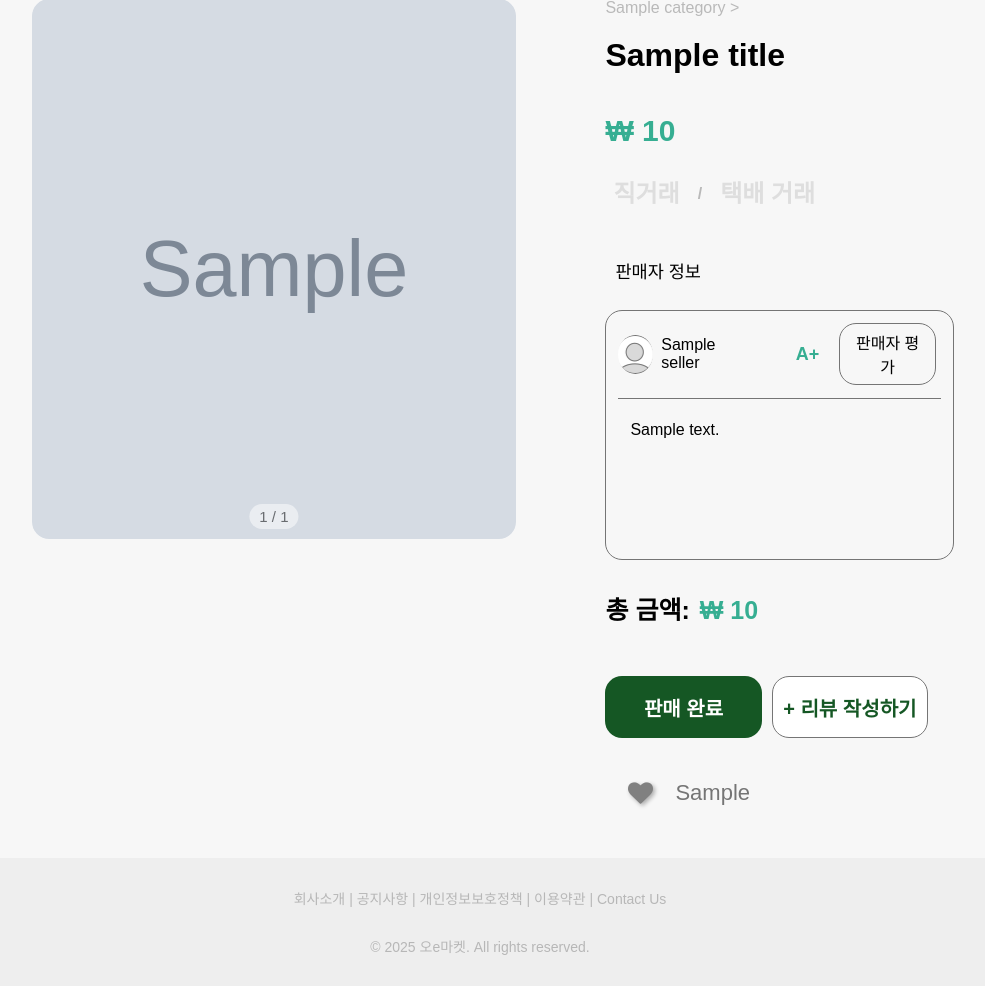
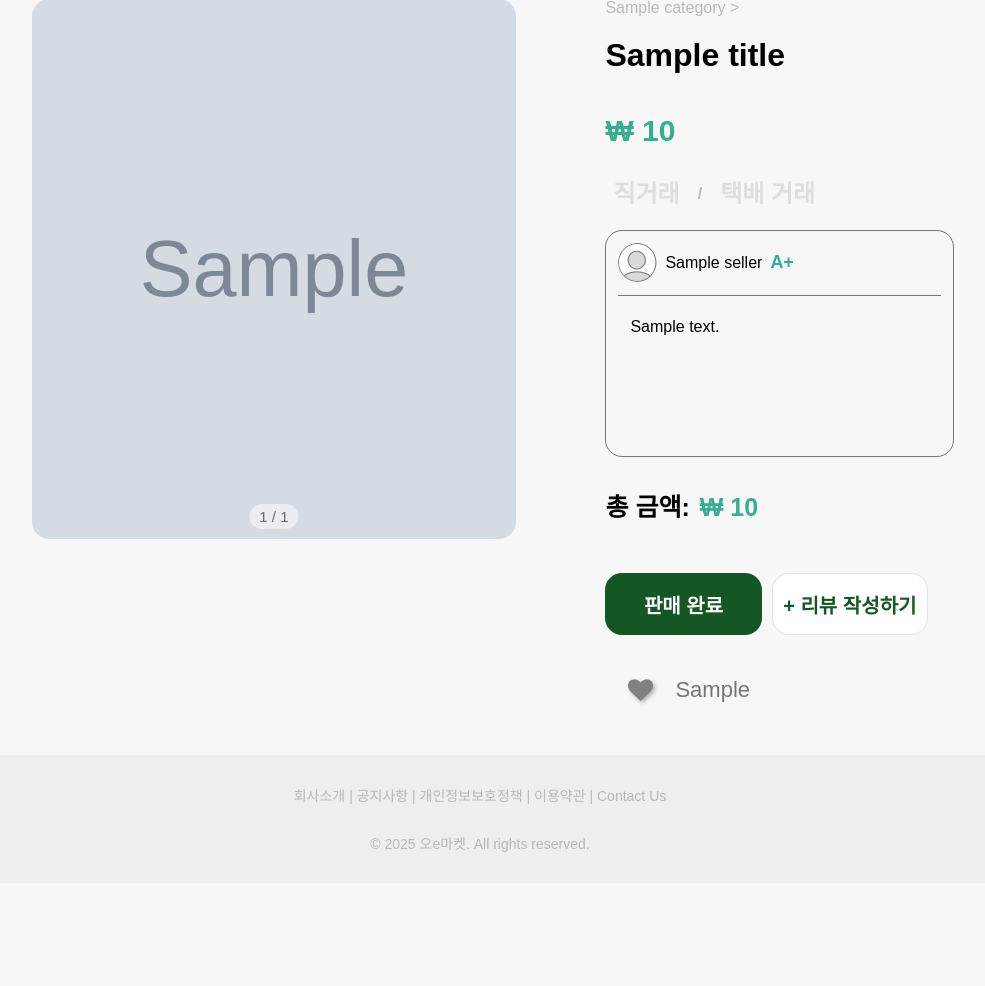
Before and after one commit to won-gg/flask_project2025, a Flask app: template templates/item_detail.html in a window 1280 px wide. Shown: the part 163-1149 px from the top of the page, without its empty margins (160-1145 px from the left). After the commit the page ends 1015 px from the top, so only its background shows below. Run offline with Flask 3, Linux system fonts and the light colour scheme; the template is opened without the code that fills it: most values are stand-ins (such as "Sample title", 1, 10 or a date in 2020); grey boxes marked "Sample" are stand-in pictures; some web fonts are replaced.

Commit message:
요구사항 수정

```diff
--- a/static/item_style.css
+++ b/static/item_style.css
@@ -182,7 +182,7 @@
 }
 
 .grade{
-  margin-left:40px;
+  margin-left: 0;
   color:#36AE92;
   font-weight:800;
   font-size: 18px;
@@ -267,7 +267,7 @@
   margin-top:10px;
   width: 50%;
   height: 62px;
-  border:1px solid #757575;
+  border:1px solid rgba(0, 0, 0, 0.10);
   border-radius:17px;
   cursor:pointer;
   background:#fff;
--- a/static/review_detail.css
+++ b/static/review_detail.css
@@ -21,7 +21,7 @@
   background: #fff;
   width: 80%;
   max-width: 1100px;
-  max-height: 620%;
+  max-height: 100%;
   overflow-y: auto;
   border-radius: 16px;
   padding: 2rem 3rem;
@@ -67,6 +67,7 @@
   width: 200px;
   height: 100%;
   border-radius: 10px;
+  aspect-ratio: 1/1;
   object-fit: cover;
   flex-shrink: 0;
 }
--- a/templates/item_detail.html
+++ b/templates/item_detail.html
@@ -36,7 +36,6 @@
         <div class="fee-extra" id="feeExtra"></div>
       </div>
 
-      <div class="seller-title"><h3>판매자 정보</h3></div>
       <div class="seller-card">
         <div class="seller-row">
           <div class="seller-info">
@@ -44,7 +43,6 @@
             <div class="seller-name"><a href="{{ url_for('profile', user_id=seller) }}">{{ seller }}</a></div>
             <div class="grade">{{ seller_manners_grade | default('A+') }}</div>
           </div>
-          <button class="eval-btn" type="button">판매자 평가</button>
         </div>
         <p class="memo">
           {{ description }}
--- a/templates/review.html
+++ b/templates/review.html
@@ -8,7 +8,6 @@
 <main class="review-list">
   <div class="review-header">
     <h2>전체 리뷰 조회 ({{total}})</h2>
-    <div class="filter-title">조건별 필터</div>
   </div>
 
   <!-- 리뷰 카드 리스트 -->
@@ -21,7 +20,7 @@
       <div class="review-body">
         <p class="item-name">{{ review.item_name }}</p>
         <p class="review-title">{{ review.title }}</p>
-        <p class="review-rating">매너 학점: {{ review.rating }}</p>
+        <p class="review-rating">매너 점수: {{ review.rating }}</p>
       </div>
     </article>
     {% endfor %}
```
Also changed, not shown: static/review_modal.js (+7 -3 lines).
